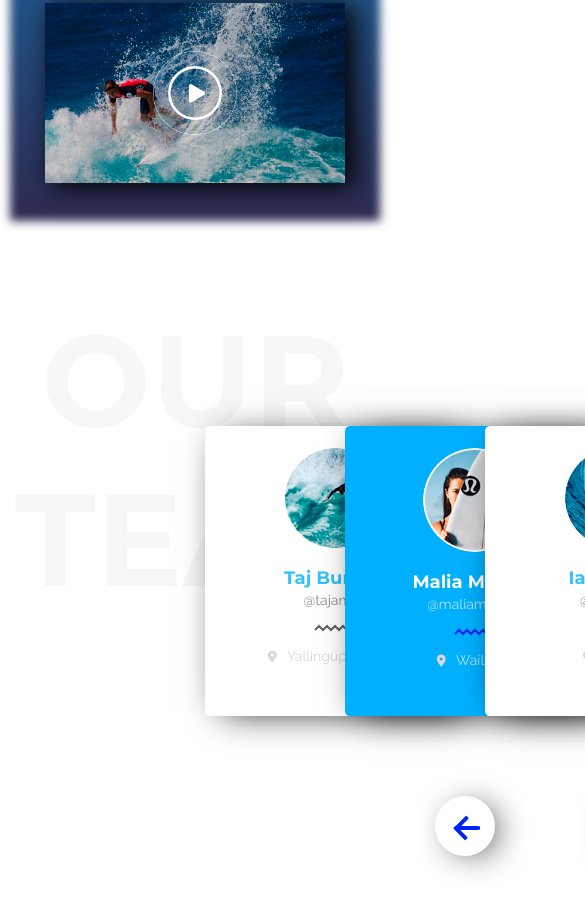
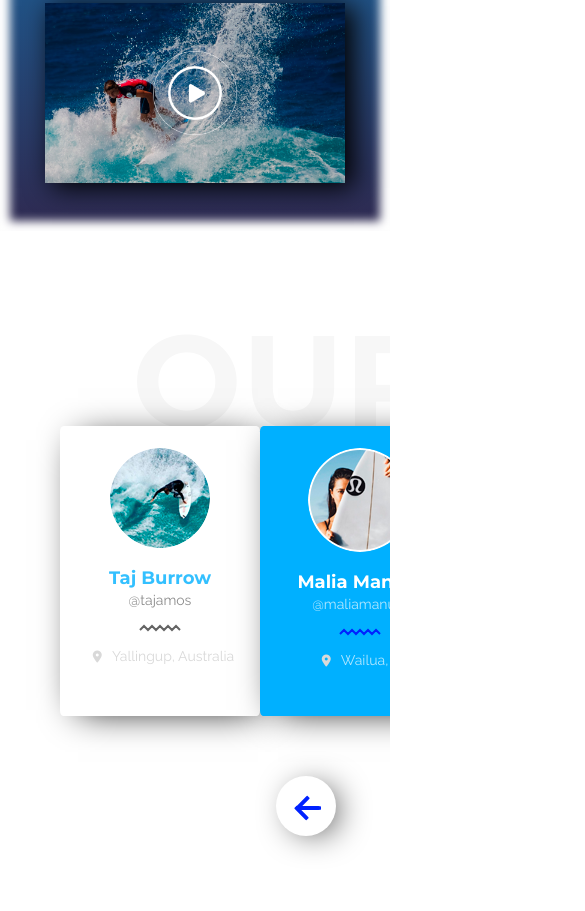
Before and after one commit to Grigori555/Serfers-CO, a plain HTML site: page index.html in a window 390 px wide. Shown: the part 1495-2406 px from the top of the page, 585 px wide, since content can reach past the window. Drawn offline with nearby package versions, Linux system fonts and the light colour scheme; a web font is replaced by a local one.

Commit message:
test28092020

```diff
--- a/assets/css/style.css
+++ b/assets/css/style.css
@@ -46,6 +46,7 @@ button{
 
 section{
     margin-top:180px;
+    overflow-x: hidden;
 
 
 }
@@ -2320,16 +2321,46 @@ font-family: 'Roboto Condensed', sans-serif;
     }
 
     /* 3 page Our team */
+    .team__wrapper{
+        width:970px;
+        text-align: center;
+
+    }
+
+
+
     .team-slider__inner{
       display:flex;
+
+
+
+      justify-content:center;
+      padding:0;
+
+
+
+      margin:0;
+
     }
     .team-slider{
-        width:900px;
+        display:block;
+        min-width:200px;
         z-index:10;
         margin:0 auto;
+        width: 920px;
+        left:0;
+        right:0;
+
+
+
+
+
     }
     .team-slider__item{
-        margin-left:-60px;
+        min-width:200px;
+        margin-left:0;
+
+
     }
 
     .team-slider__item:nth-child(2n){
@@ -2338,13 +2369,11 @@ font-family: 'Roboto Condensed', sans-serif;
         z-index:0;
 
         }
-    .team-slider__item{
-        margin-left:-120px;
-    }
+
     .team-button{
-        top:250px;
-
         padding:30px;
+        position:absolute;
+        margin-top:350px;
 
     }
 
@@ -2375,21 +2404,25 @@ font-family: 'Roboto Condensed', sans-serif;
 
 
     .slider-back{
-        right:60px;
+
     }
 
 
     .team-btn__left{
-       left:200px;
+
        z-index: 5000;
        width:50px;
        height:50px;
        border-radius:50%;
+       margin-left:30%;
     }
     .team-btn__right{
-        right:290px;
+
         width:50px;
         height:50px;
+        margin-right:0;
+        margin-left:60%;
+        margin-top:58px;
 
 
     }
```
